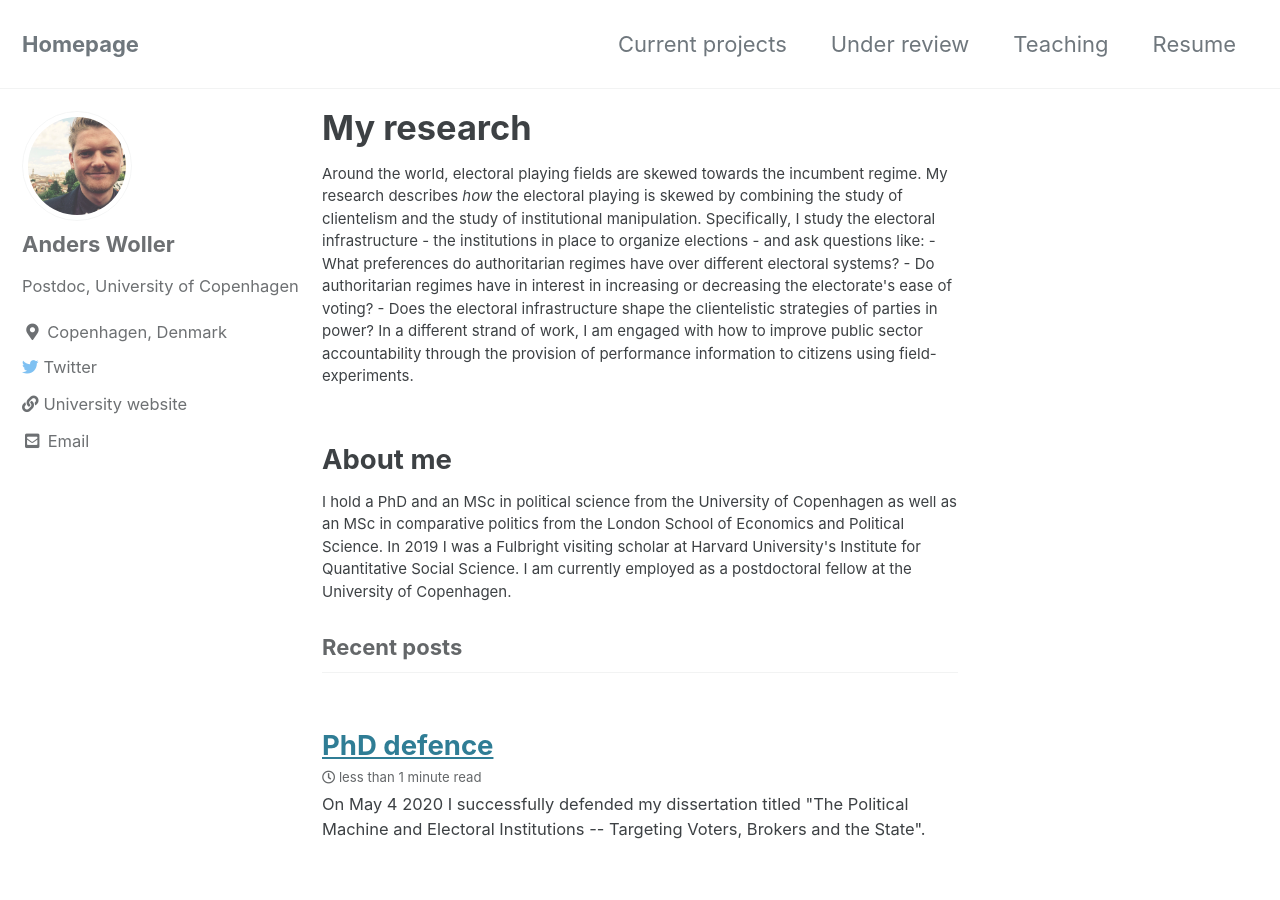
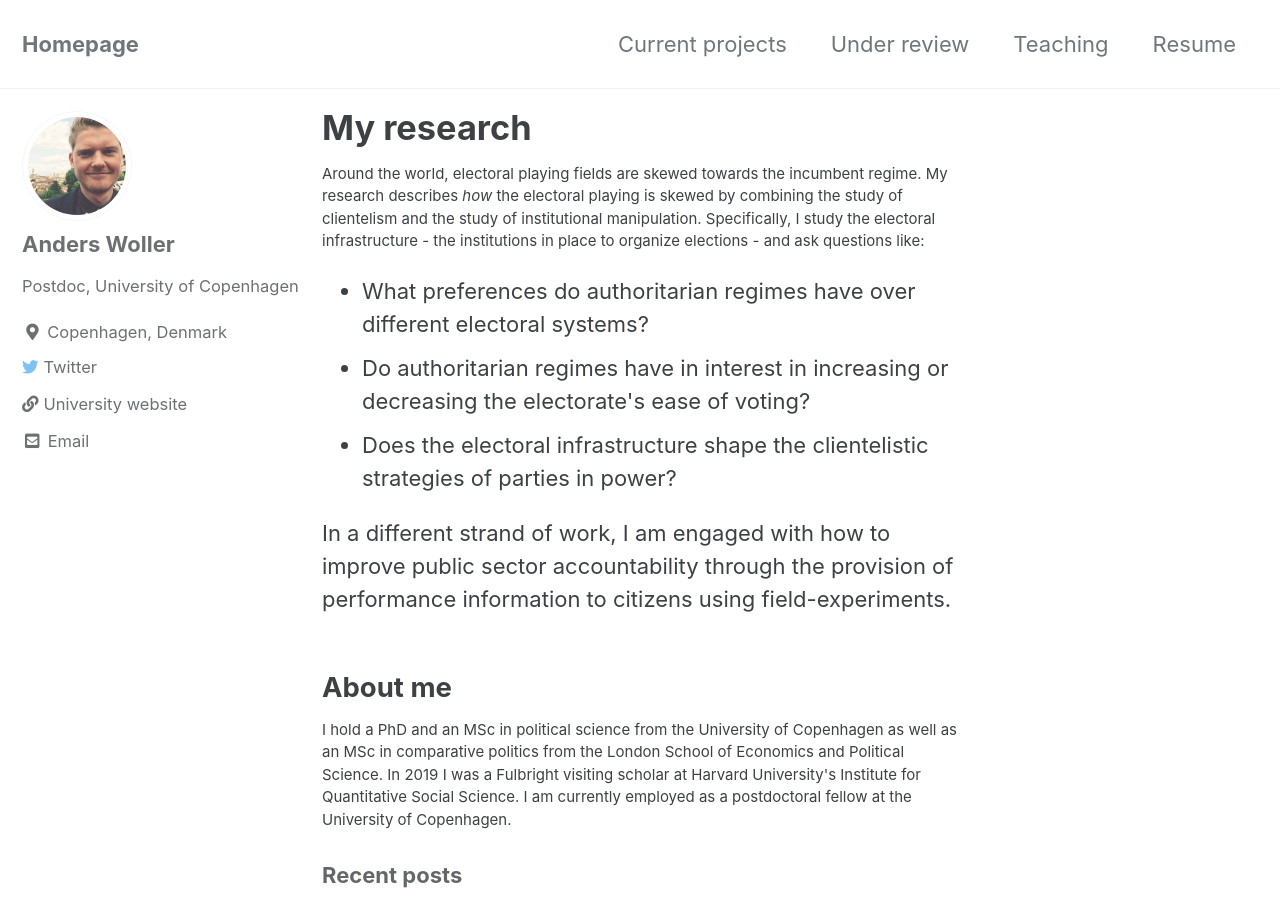
Before and after one commit to AndersWoller/AndersWoller.github.io, a Jekyll site: the page built from index.html, in a window 1280 px wide and 900 px high. Built offline with Jekyll 4.4.1, drawn with Linux system fonts in a browser that asks for light colours; cached includes are drawn as plain includes; the list of posts is cut into pages by our own code.

Commit message:
html list

```diff
--- a/index.html
+++ b/index.html
@@ -8,10 +8,11 @@ title: "My research"
   My research describes <i>how</i> the electoral playing is skewed by combining the study of clientelism and the study of institutional manipulation.
   Specifically, I study the electoral infrastructure - the institutions in place to organize elections - and ask questions like:
 
-  - What preferences do authoritarian regimes have over different electoral systems?
-  - Do authoritarian regimes have in interest in increasing or decreasing the electorate's ease of voting?
-  - Does the electoral infrastructure shape the clientelistic strategies of parties in power?
-
+<ul>
+  <li> What preferences do authoritarian regimes have over different electoral systems?</li>
+  <li> Do authoritarian regimes have in interest in increasing or decreasing the electorate's ease of voting?</li>
+  <li> Does the electoral infrastructure shape the clientelistic strategies of parties in power?</li>
+</ul>
   In a different strand of work, I am engaged with how to improve public sector accountability through the provision of performance
   information to citizens using field-experiments.</p>
 
```
